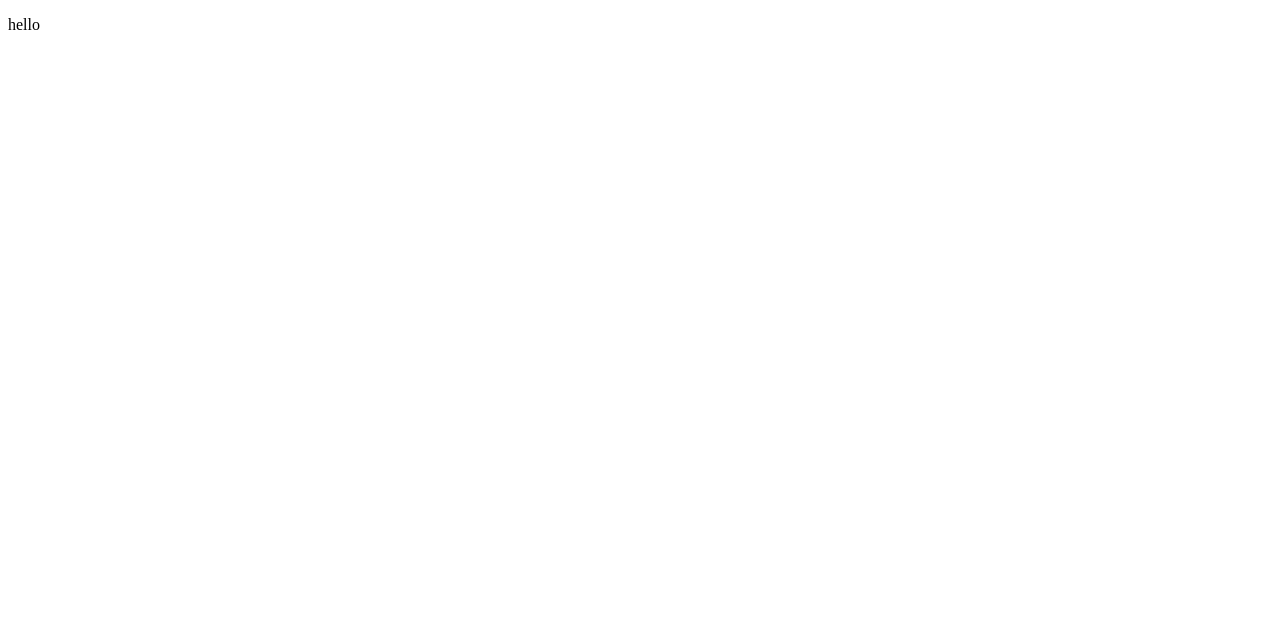
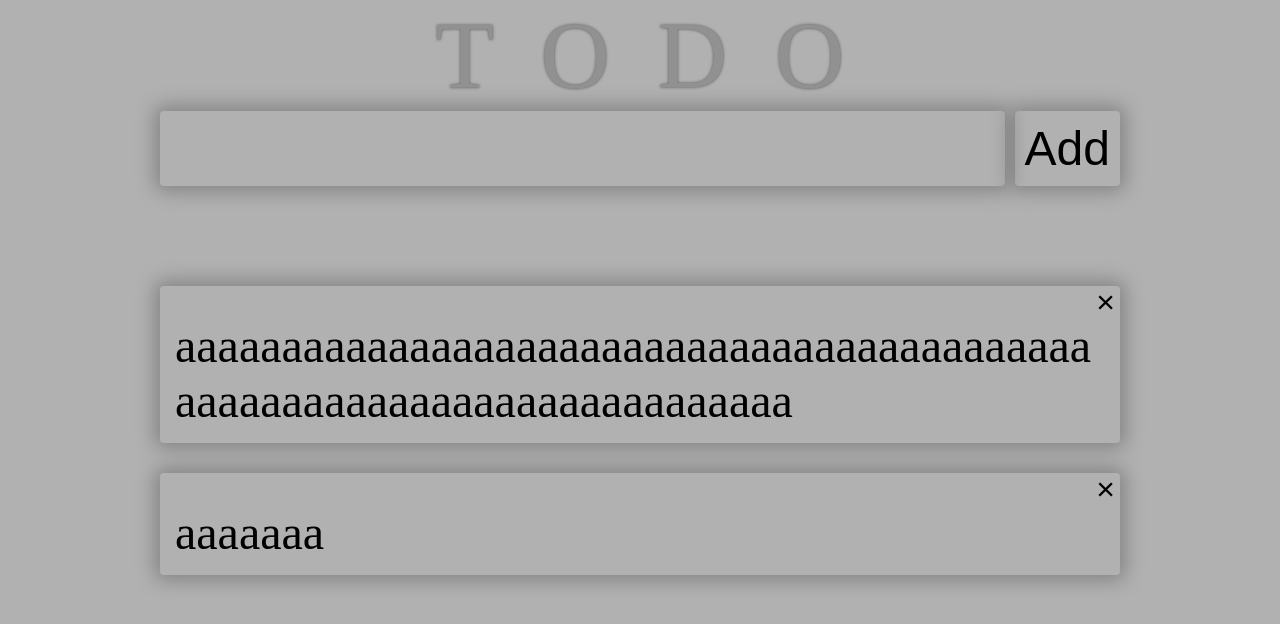
Before and after one commit to tyankatsu0105/weekly-js, a website: page src/app/20200309/index.html in a window 1280 px wide. Drawn offline with Linux system fonts and the light colour scheme.

Commit message:
add style

```diff
--- a/src/app/20200309/index.html
+++ b/src/app/20200309/index.html
@@ -4,9 +4,32 @@
   <meta charset="UTF-8">
   <meta name="viewport" content="width=device-width, initial-scale=1.0">
   <title>Document</title>
+
+  <link rel="stylesheet" href="./style.css">
 </head>
 <body>
-  <p>hello</p>
+
+  <div class="container">
+    <div class="form">
+      <h1 class="form__heading">TODO</h1>
+      <div class="form__item-box">
+        <input class="form__item" type="text" name="text" id="text">
+        <button class="form__submit" type="submit">Add</button>
+      </div>
+    </div>
+
+
+    <ul class="list" id="list">
+      <li class="list__item">
+        <button class="list__item--close" type="button">×</button>
+        <p class="list__item--text">aaaaaaaaaaaaaaaaaaaaaaaaaaaaaaaaaaaaaaaaaaaaaaaaaaaaaaaaaaaaaaaaaaaaaaaa</p>
+      </li>
+      <li class="list__item">
+        <button class="list__item--close" type="button">×</button>
+        <p class="list__item--text">aaaaaaa</p>
+      </li>
+    </ul>
+  </div>
 
   <script src="./script.js"></script>
 </body>
--- /dev/null
+++ b/src/app/20200309/style.css
@@ -0,0 +1,65 @@
+/*! minireset.css v0.0.6 | MIT License | github.com/jgthms/minireset.css */html,body,p,ol,ul,li,dl,dt,dd,blockquote,figure,fieldset,legend,textarea,pre,iframe,hr,h1,h2,h3,h4,h5,h6{margin:0;padding:0}h1,h2,h3,h4,h5,h6{font-size:100%;font-weight:normal}ul{list-style:none}button,input,select,textarea{margin:0}html{box-sizing:border-box}*,*::before,*::after{box-sizing:inherit}img,video{height:auto;max-width:100%}iframe{border:0}table{border-collapse:collapse;border-spacing:0}td,th{padding:0}td:not([align]),th:not([align]){text-align:left}
+button,input,label,select,textarea{margin:0;border:0;padding:0;display:inline-block;vertical-align:middle;white-space:normal;background:0 0;line-height:1;font-size:13px;font-family:Arial}input,textarea{-webkit-box-sizing:content-box;-moz-box-sizing:content-box;box-sizing:content-box}button,input[type=button],input[type=checkbox],input[type=radio],input[type=reset],input[type=submit],select{-webkit-box-sizing:border-box;-moz-box-sizing:border-box;box-sizing:border-box}input[type=checkbox],input[type=radio]{width:13px;height:13px}input[type=search]{-webkit-appearance:textfield;-webkit-box-sizing:content-box}::-webkit-search-decoration{display:none}button,input[type=button],input[type=reset],input[type=submit]{overflow:visible;width:auto}::-webkit-file-upload-button{padding:0;border:0;background:0 0}textarea{vertical-align:top;overflow:auto}select[multiple]{vertical-align:top}
+body {
+  background-color: rgb(177, 177, 177);
+}
+
+.container {
+  width: 960px;
+  margin: 0 auto;
+}
+
+
+.form {
+  margin-bottom: 100px;
+}
+
+.form__heading {
+  font-size: 6rem;
+  color: rgb(145, 145, 145);
+  text-align: center;
+  letter-spacing: 0.5em;
+  margin-right: -0.5em;
+  text-shadow: 0 0 3px rgba(0, 0, 0, 0.5);
+}
+.form__item-box {
+  display: flex;
+  justify-content: center;
+}
+.form__item {
+  font-size: 3rem;
+  padding: 10px;
+  border-radius: 4px;
+  box-shadow: 0 0 19px 5px rgb(131, 131, 131);
+  width: 100%;
+}
+.form__submit {
+  margin-left: 10px;
+  font-size: 3rem;
+  padding: 10px;
+  border-radius: 4px;
+  box-shadow: 0 0 19px 5px rgb(131, 131, 131);
+  cursor: pointer;
+}
+
+.list {}
+.list__item {
+  border-radius: 4px;
+  box-shadow: 0 0 19px 5px rgb(131, 131, 131);
+  position: relative;
+  min-height: 100px;
+  margin-bottom: 30px;
+}
+.list__item--close {
+  position: absolute;
+  top: 0;
+  right: 5px;
+  font-size: 2rem;
+  cursor: pointer;
+}
+.list__item--text {
+  padding: 15px;
+  padding-top: 2rem;
+  font-size: 3rem;
+  word-break: break-all;
+}
--- a/src/data.json
+++ b/src/data.json
@@ -1,5 +1,6 @@
 {
   "data": [
-    "app/20200302"
+    "app/20200302",
+    "app/20200309"
   ]
 }
```
Also changed, not shown: src/app/20200309/README.md.
